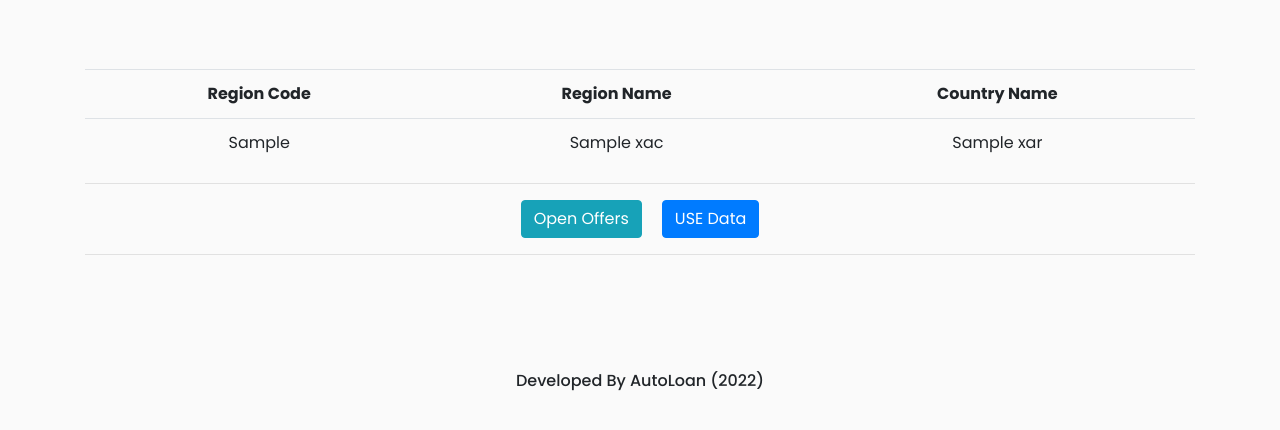
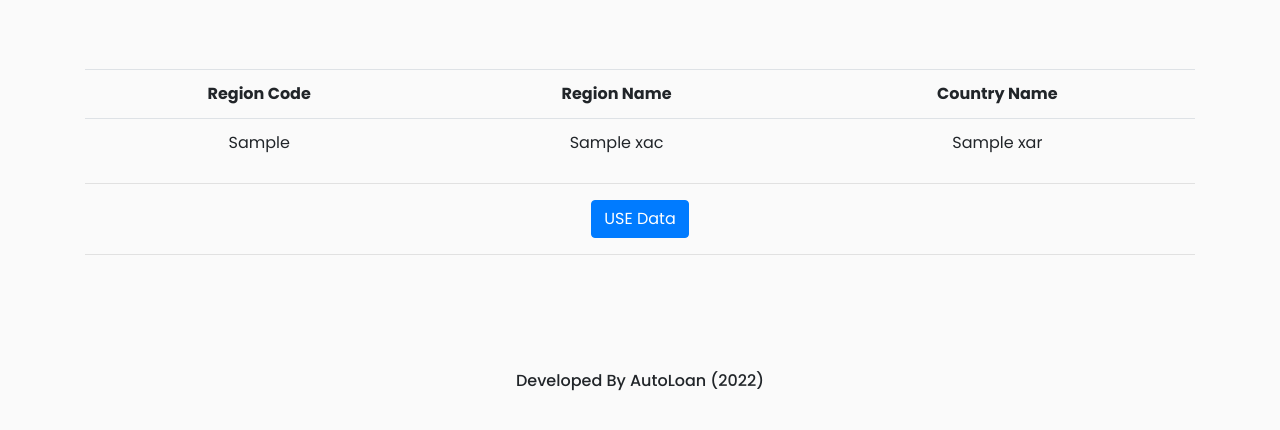
Before and after one commit to krates98/autoloan, a Node project: template views/data/index.ejs in a window 1280 px wide. Shown: the part 227-657 px from the top of the page. Run offline with Node 20 templates, Linux system fonts and the light colour scheme; the template is opened without the code that fills it: most values are stand-ins (such as "Sample title", 1, 10 or a date in 2020); some libraries are stand-ins or nearby versions.

Commit message:
make changeS

```diff
--- a/routes/data.js
+++ b/routes/data.js
@@ -1,11 +1,9 @@
 const express = require("express"),
   router = express.Router(),
   Data = require("../models/data"),
-  Email = require("../models/emails"),
   ipAdd = require("../models/ipaddress"),
   Counter = require("../models/counter"),
   request = require("request-promise"),
-  middleware = require("../middleware/"),
   moment = require("moment");
 
 // Data Pages
--- a/views/data/index.ejs
+++ b/views/data/index.ejs
@@ -14,12 +14,13 @@
         <td><%= xar %></td>
       </tr>
     </table>
-                <hr>
+    <hr />
     <div class="databuttons">
-                <a href="/pages/" target="_blank"class="btn btn-info edit">Open Offers</a>
-                <form action="/data/<%= alldata._id %>" method="POST"><button class="btn btn-primary">USE Data</button></form>
+      <form action="/data/<%= alldata._id %>" method="POST">
+        <button class="btn btn-primary">USE Data</button>
+      </form>
     </div>
-                <hr>
+    <hr />
   </div>
 </div>
 <%- include("../partials/footer") %>
```
Lines whose indentation alone changed are shown as unchanged.
